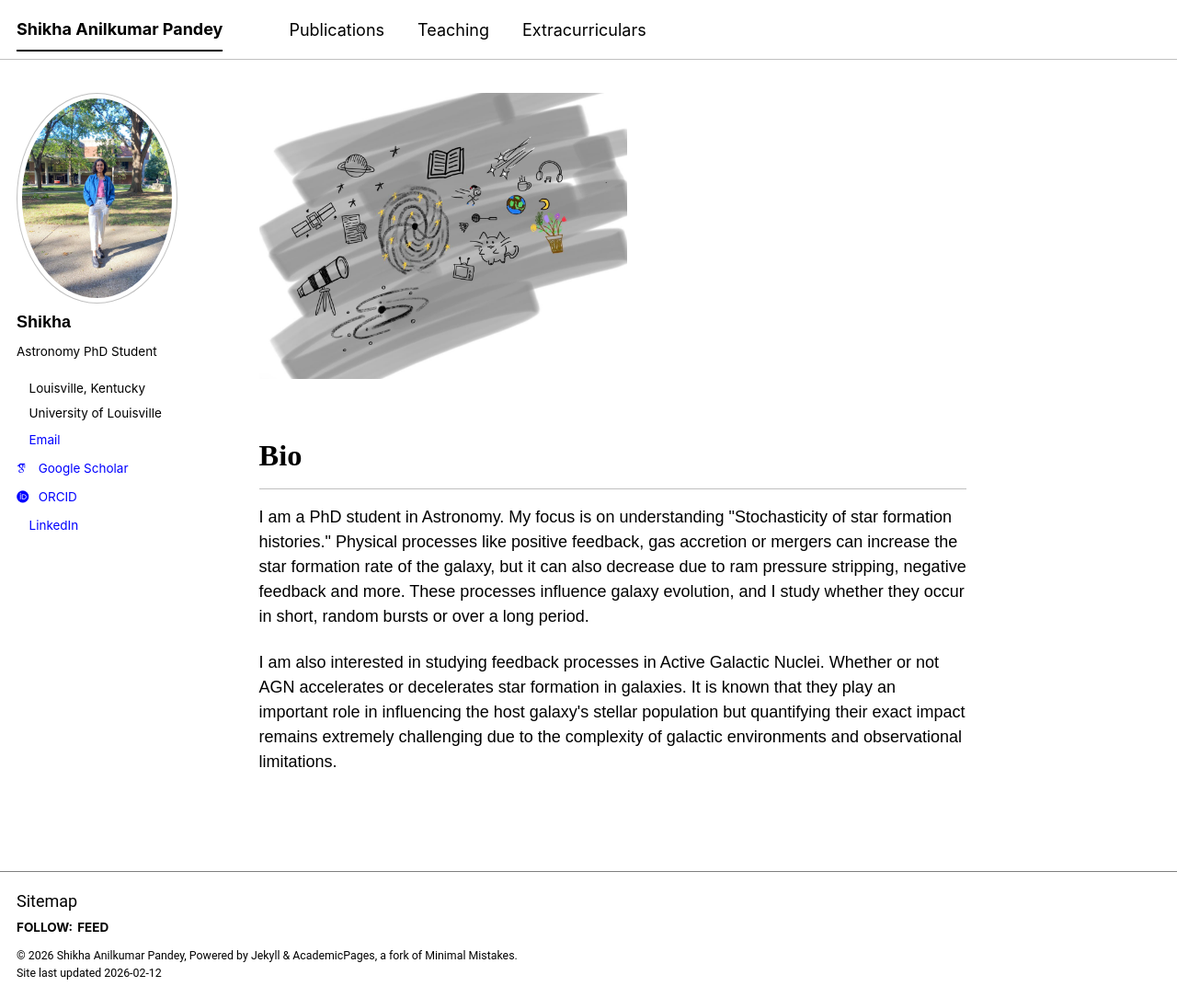
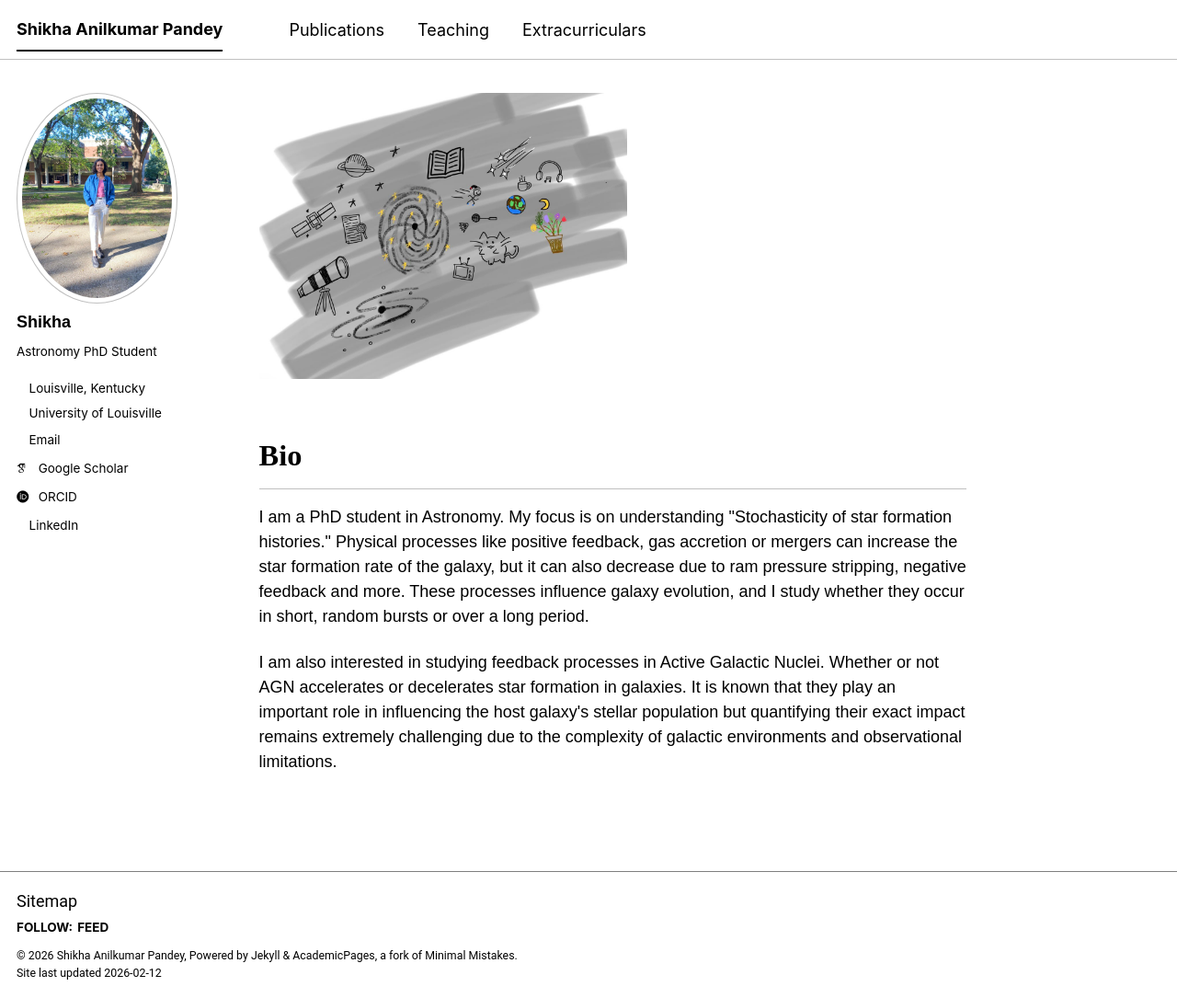
Before and after one commit to pshikha/pshikha.github.io, a Jekyll site: the page built from _pages/about.md, in a window 1280 px wide and 1085 px high. Shown: the whole window at 92% size. Built offline with Jekyll 4.4.1, drawn with Linux system fonts in a browser that asks for light colours; some web fonts are replaced; a script bundle is joined from its source files by our own code; library files that are not in the unit come from our copies.

Commit message:
Update _sidebar.scss

```diff
--- a/_sass/layout/_sidebar.scss
+++ b/_sass/layout/_sidebar.scss
@@ -316,7 +316,7 @@
     padding-right: 5px;
     padding-top: 2px;
     padding-bottom: 2px;
-    color: var(--global-link-color);
+    color: inherit;
     font-size: $type-size-5;
     text-decoration: none;
 
```
